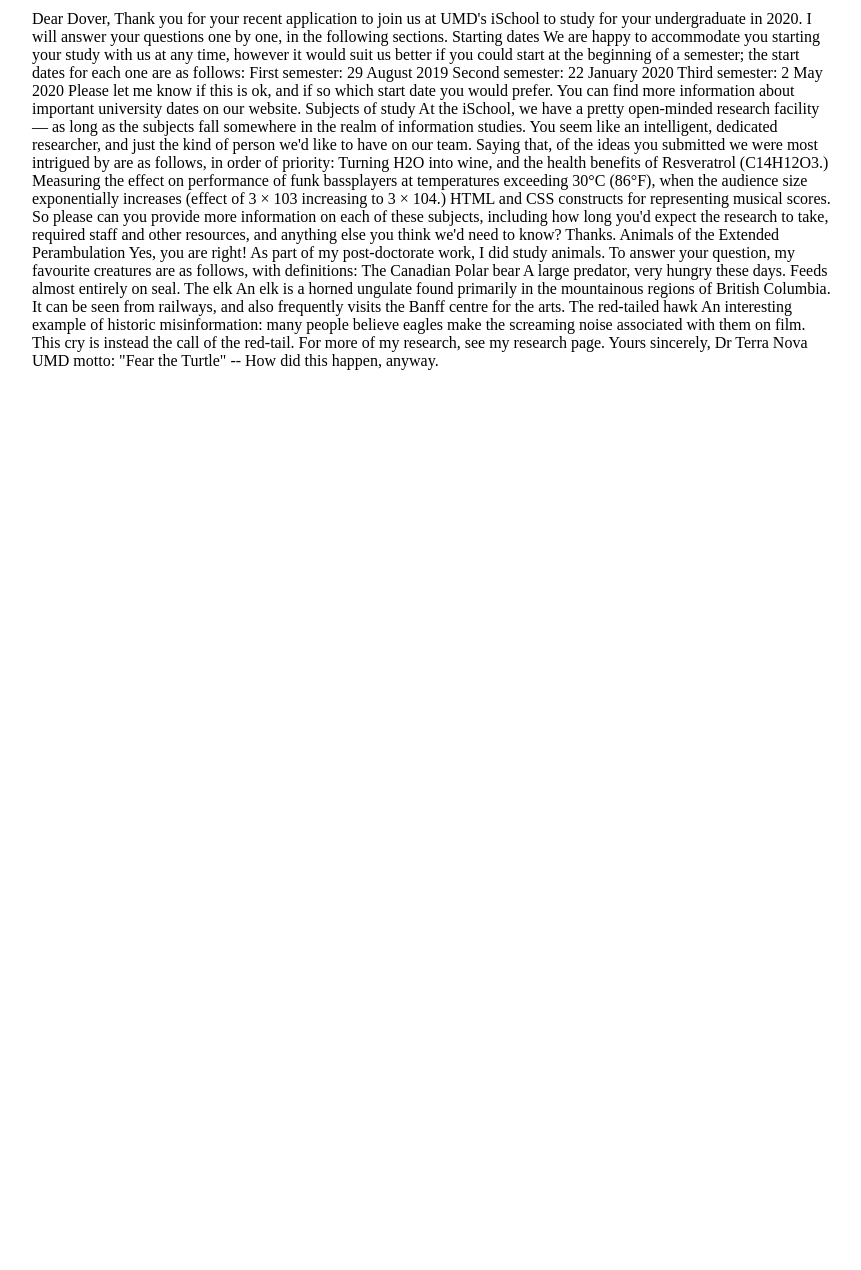
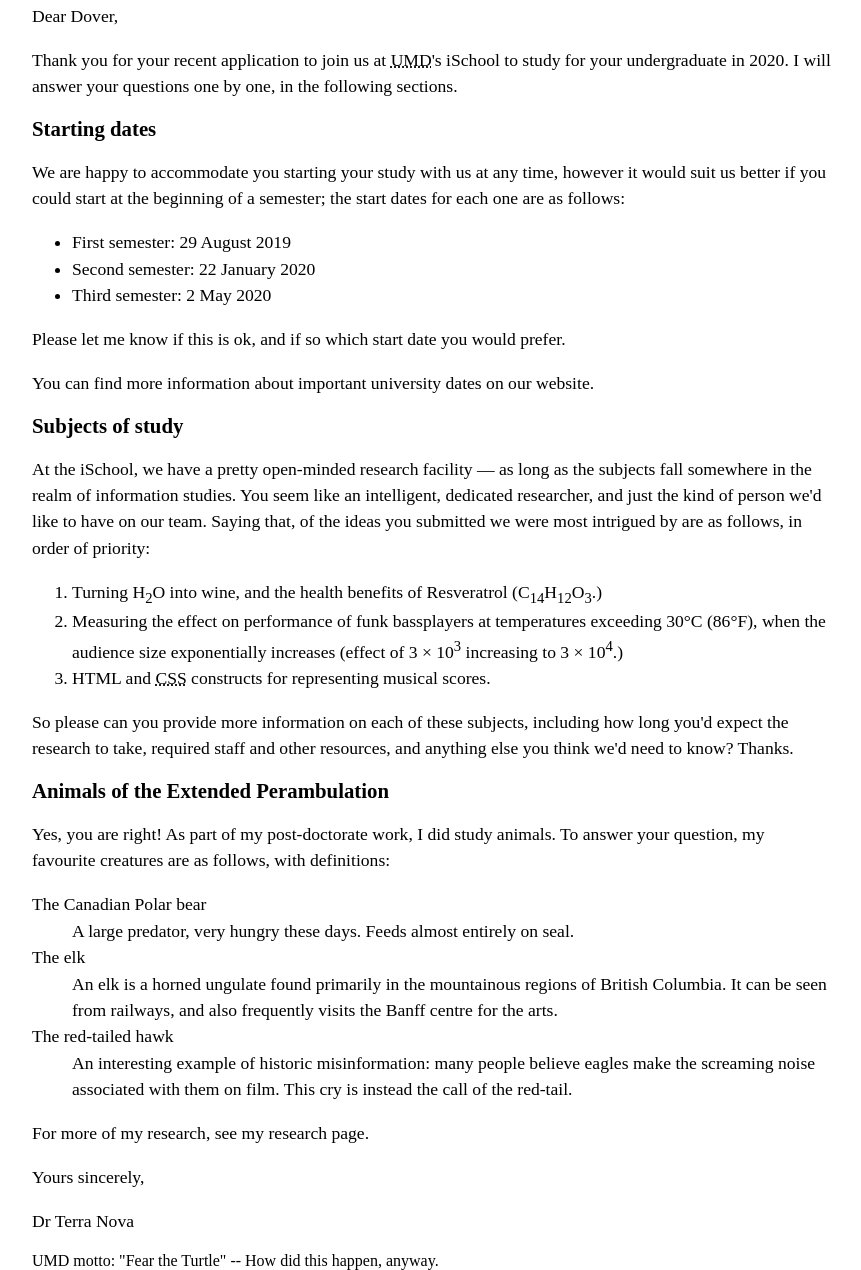
Before and after one commit to oadewole/oadewole.github.io, a plain HTML site: page inst377-labs/lab_2/index.html in a window 1280 px wide. Shown: the part 448-1718 px from the top of the page, without its empty margins (208-1069 px from the left). Before the commit the page ends 818 px from the top, so only its background shows below. Drawn offline with Linux system fonts and the light colour scheme.

Commit message:
Update letter formatting

```diff
--- a/inst377-labs/lab_2/index.html
+++ b/inst377-labs/lab_2/index.html
@@ -3,22 +3,24 @@
     <head>
         <meta charset="utf-8">
         <link href="lab_style.css" rel="stylesheet">
+        <title >Letter to Dover Cliff</title>
     </head>
 
     <body>
         <address>
-            <p>
+            <p class="sender-column">
                 <strong>Dr. Terra Nova</strong><br>
                 Faculty of Information<br>
                 University of Maryland<br>
-                College Park, MD 20742<br>
+                College Park, MD 20742,<br>
                 USA<br>
                 <strong>Tel:</strong> 123-456-7890<br>
                 <strong>Email:</strong> no_reply@example.com<br>
+                <time class="sender-column" datetime="2020-01-18">18 Jan 2020</time><br>
             </p>
         </address>
 
-        <time datetime="2020-01-18">18 Jan 2020</time><br>
+        <!-- <time class="sender-column" datetime="2020-01-18">18 Jan 2020</time><br> -->
 
         <address>
             <p>
@@ -31,49 +33,58 @@
 
         <h1>Re: Dover Cliff university application</h1>
 
-        Dear Dover,
+        <p>Dear Dover,</p>
 
-        Thank you for your recent application to join us at UMD's iSchool to study for your undergraduate in 2020. I will answer your questions one by one, in the following sections.
+        <p>Thank you for your recent application to join us at <abbr title="University of Maryland">UMD</abbr>'s iSchool to study for your undergraduate in 2020. I will answer your questions one by one, in the following sections.</p>
 
-        Starting dates
+        <h2>Starting dates</h2>
 
-        We are happy to accommodate you starting your study with us at any time, however it would suit us better if you could start at the beginning of a semester; the start dates for each one are as follows:
+        <p>We are happy to accommodate you starting your study with us at any time, however it would suit us better if you could start at the beginning of a semester; the start dates for each one are as follows:</p>
 
-        First semester: <time datetime="2019-08-29">29 August 2019</time>
-        Second semester: <time datetime="2020-01-22">22 January 2020</time>
-        Third semester: <time datetime="2020-05-02">2 May 2020</time>
+        <ul>
+        <li>First semester: <time datetime="2019-08-29">29 August 2019</time></li>
+        <li>Second semester: <time datetime="2020-01-22">22 January 2020</time></li>
+        <li>Third semester: <time datetime="2020-05-02">2 May 2020</time></li>
+        </ul>
 
-        Please let me know if this is ok, and if so which start date you would prefer.
+        <p>Please let me know if this is ok, and if so which start date you would prefer.</p>
 
-        You can find more information about important university dates on our website.
+        <p>You can find more information about important university dates on our website.</p>
 
 
-        Subjects of study
+        <h2>Subjects of study</h2>
 
-        At the iSchool, we have a pretty open-minded research facility — as long as the subjects fall somewhere in the realm of information studies. You seem like an intelligent, dedicated researcher, and just the kind of person we'd like to have on our team. Saying that, of the ideas you submitted we were most intrigued by are as follows, in order of priority:
+        <p>At the iSchool, we have a pretty open-minded research facility — as long as the subjects fall somewhere in the realm of information studies. You seem like an intelligent, dedicated researcher, and just the kind of person we'd like to have on our team. Saying that, of the ideas you submitted we were most intrigued by are as follows, in order of priority:</p>
 
-        Turning H2O into wine, and the health benefits of Resveratrol (C14H12O3.)
-        Measuring the effect on performance of funk bassplayers at temperatures exceeding 30°C (86°F), when the audience size exponentially increases (effect of 3 × 103 increasing to 3 × 104.)
-        HTML and CSS constructs for representing musical scores.
+        <ol>
+        <li>Turning H<sub>2</sub>O into wine, and the health benefits of Resveratrol (C<sub>14</sub>H<sub>12</sub>O<sub>3</sub>.)</li>
+        <li>Measuring the effect on performance of funk bassplayers at temperatures exceeding 30°C (86°F), when the audience size exponentially increases (effect of 3 × 10<sup>3</sup> increasing to 3 × 10<sup>4</sup>.)</li>
+        <li><abbr title="Hypertext Markup Language"></abbr>HTML</abbr> and <abbr title="Cascading Style Sheets">CSS</abbr> constructs for representing musical scores.</li>
+        </ol>
 
-        So please can you provide more information on each of these subjects, including how long you'd expect the research to take, required staff and other resources, and anything else you think we'd need to know? Thanks.
+        <p>So please can you provide more information on each of these subjects, including how long you'd expect the research to take, required staff and other resources, and anything else you think we'd need to know? Thanks.</p>
 
 
-        Animals of the Extended Perambulation
+        <h2>Animals of the Extended Perambulation</h2>
 
-        Yes, you are right! As part of my post-doctorate work, I did study animals. To answer your question, my favourite creatures are as follows, with definitions:
+        <p>Yes, you are right! As part of my post-doctorate work, I did study animals. To answer your question, my favourite creatures are as follows, with definitions:</p>
 
-        The Canadian Polar bear
-        A large predator, very hungry these days. Feeds almost entirely on seal.
-        The elk
-        An elk is a horned ungulate found primarily in the mountainous regions of British Columbia. It can be seen from railways, and also frequently visits the Banff centre for the arts.
-        The red-tailed hawk
-        An interesting example of historic misinformation: many people believe eagles make the screaming noise associated with them on film. This cry is instead the call of the red-tail.
+        <dl>
+        <dt>The Canadian Polar bear</dt>
+        <dd>A large predator, very hungry these days. Feeds almost entirely on seal.</dd>
 
-        For more of my research, see my research page.
+        <dt>The elk</dt>
+        <dd>An elk is a horned ungulate found primarily in the mountainous regions of British Columbia. It can be seen from railways, and also frequently visits the Banff centre for the arts.</dd>
 
-        Yours sincerely,
-        Dr Terra Nova
+        <dt>The red-tailed hawk</dt>
+        <dd>An interesting example of historic misinformation: many people believe eagles make the screaming noise associated with them on film. This cry is instead the call of the red-tail.</dd>
+        </dl>
+
+        <p>For more of my research, see my research page.</p>
+
+        <p>Yours sincerely,</p>
+
+        <p>Dr Terra Nova</p>
 
         UMD motto: "Fear the Turtle" -- How did this happen, anyway.
     </body>
```
